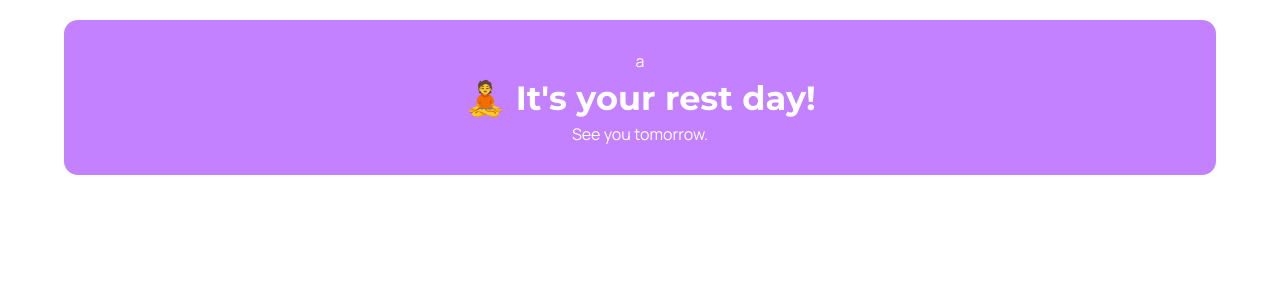
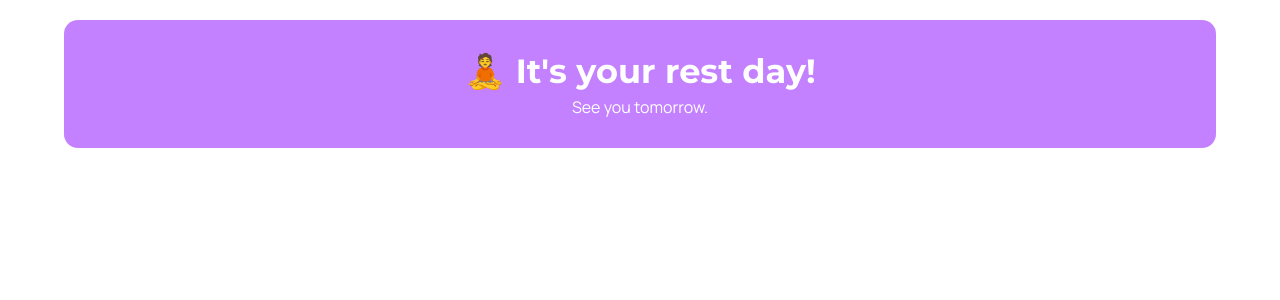
Before and after one commit to SidhraFernando-Plant/steppy, a React (Create React App) app: page / in a window 1280 px wide. Shown: the top 300 px of the page. Built offline with nearby package versions, Linux system fonts and the light colour scheme.

Commit message:
Debug mobx in Homepage.tsx

```diff
--- a/src/presentation/view/Homepage/Homepage.tsx
+++ b/src/presentation/view/Homepage/Homepage.tsx
@@ -5,12 +5,13 @@ import StartWalk from './StartWalk'
 import { WalkStatus } from '../../../util/types/WalkTypes'
 import { IN_PROGRESS_STATUS, COMPLETED_STATUS, PENDING_STATUS } from '../../../util/generalVals'
 import { HomepageViewModel } from '../../view_model/HomepageViewModel'
+import { observer } from 'mobx-react-lite'
 
 type HomepageProps = {
     homepageViewModel: HomepageViewModel,
 }
 
-export default function Homepage({ homepageViewModel }: HomepageProps) {
+const Homepage = ({ homepageViewModel }: HomepageProps) => {
     // Load walk when page loads
     useEffect(() => {
         homepageViewModel.getCurrentWalk();
@@ -19,7 +20,6 @@ export default function Homepage({ homepageViewModel }: HomepageProps) {
 
     return (
         <div className='timer-container'>
-            <p>{homepageViewModel.currentWalk?.status} a</p>
             { typeof homepageViewModel.currentWalk === 'undefined' &&
                 <div>
                     <h1>&#129496; It's your rest day!</h1>
@@ -43,3 +43,5 @@ export default function Homepage({ homepageViewModel }: HomepageProps) {
         </div>
     )
 }
+
+export default observer(Homepage);
```
